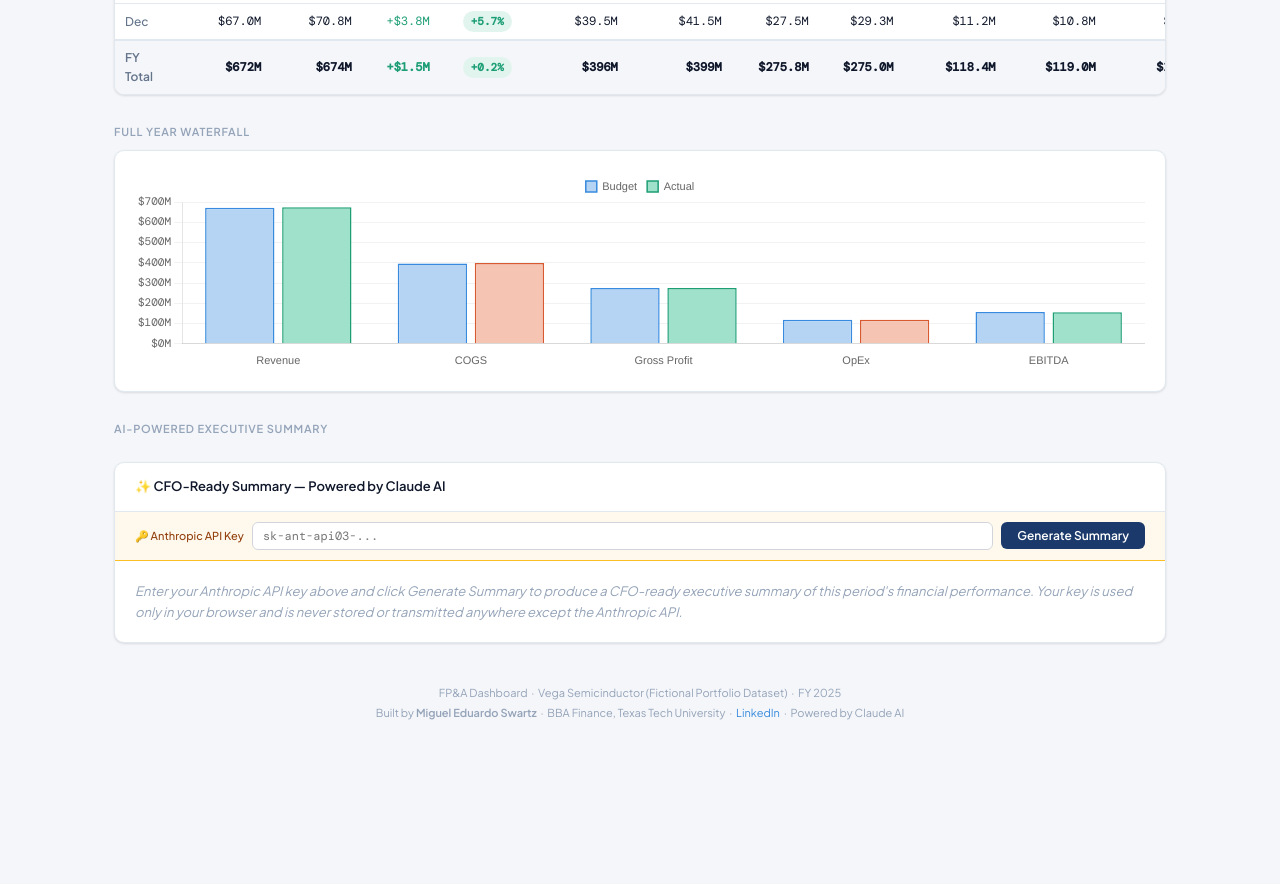
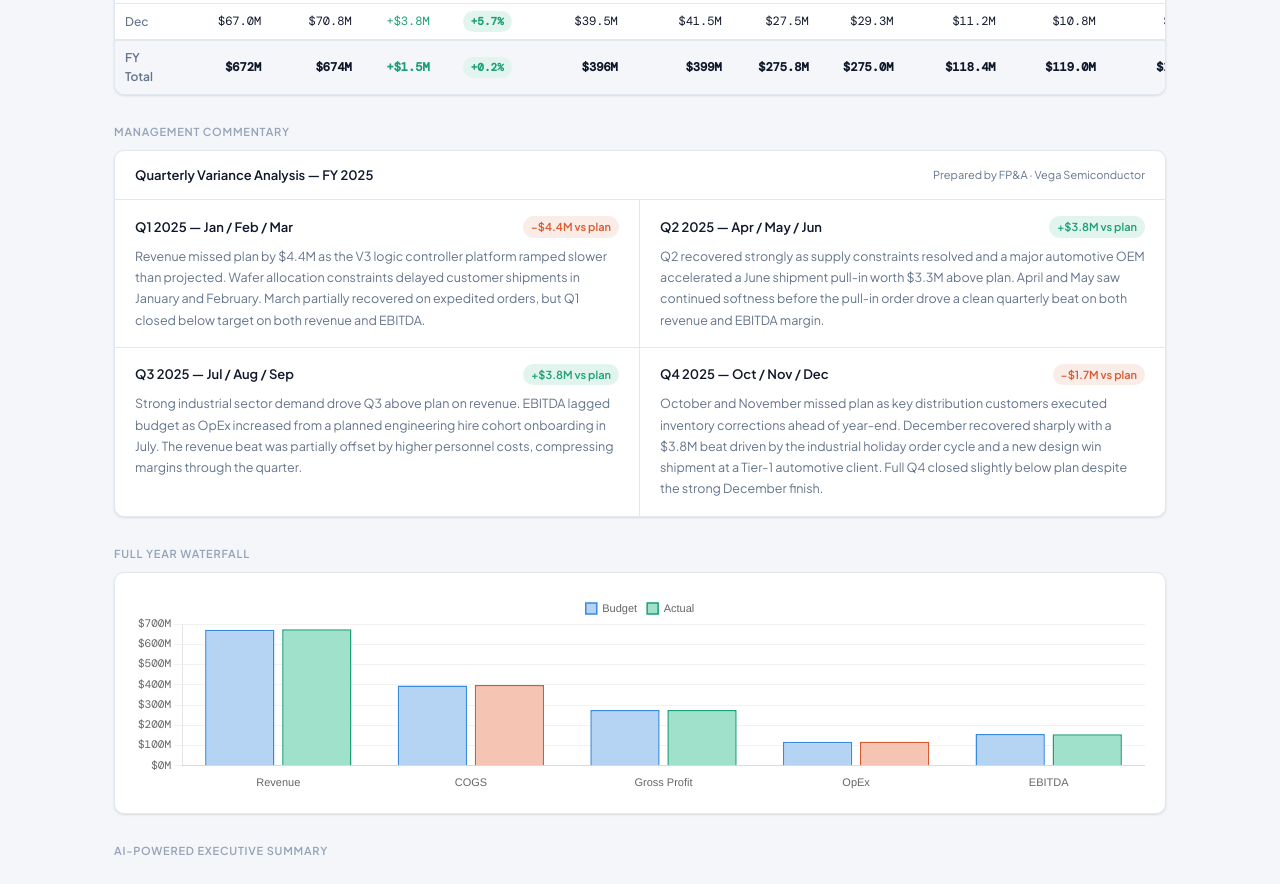
Before and after one commit to miguel-swartz/fpa-dashboard-portfolio, a plain HTML site: page index.html in a window 1280 px wide. Shown: the part 859-1743 px from the top of the page. Before the commit the page ends 1630 px from the top, so only its background shows below. Drawn offline with nearby package versions, Linux system fonts and the light colour scheme.

Commit message:
Add quarterly management commentary

```diff
--- a/index.html
+++ b/index.html
@@ -336,6 +336,43 @@
   </div>
 
   <!-- ── Revenue + Margin mini cards ── -->
+  <p class="section-title" style="margin-top:1.75rem">Management Commentary</p>
+<div class="card">
+  <div class="card-header">
+    <span class="card-title">Quarterly Variance Analysis — FY 2025</span>
+    <span style="font-size:11px;color:var(--muted)">Prepared by FP&A · Vega Semiconductor</span>
+  </div>
+  <div style="display:grid;grid-template-columns:1fr 1fr;gap:0;">
+    <div style="padding:1rem 1.25rem;border-right:1px solid var(--border);border-bottom:1px solid var(--border);">
+      <div style="display:flex;justify-content:space-between;align-items:center;margin-bottom:8px;">
+        <span style="font-size:13px;font-weight:600;color:var(--text)">Q1 2025 — Jan / Feb / Mar</span>
+        <span style="font-size:11px;padding:2px 8px;border-radius:99px;background:var(--red-lt);color:var(--red);font-weight:600;">−$4.4M vs plan</span>
+      </div>
+      <p style="font-size:12.5px;color:var(--muted);line-height:1.7;margin:0;">Revenue missed plan by $4.4M as the V3 logic controller platform ramped slower than projected. Wafer allocation constraints delayed customer shipments in January and February. March partially recovered on expedited orders, but Q1 closed below target on both revenue and EBITDA.</p>
+    </div>
+    <div style="padding:1rem 1.25rem;border-bottom:1px solid var(--border);">
+      <div style="display:flex;justify-content:space-between;align-items:center;margin-bottom:8px;">
+        <span style="font-size:13px;font-weight:600;color:var(--text)">Q2 2025 — Apr / May / Jun</span>
+        <span style="font-size:11px;padding:2px 8px;border-radius:99px;background:var(--green-lt);color:var(--green);font-weight:600;">+$3.8M vs plan</span>
+      </div>
+      <p style="font-size:12.5px;color:var(--muted);line-height:1.7;margin:0;">Q2 recovered strongly as supply constraints resolved and a major automotive OEM accelerated a June shipment pull-in worth $3.3M above plan. April and May saw continued softness before the pull-in order drove a clean quarterly beat on both revenue and EBITDA margin.</p>
+    </div>
+    <div style="padding:1rem 1.25rem;border-right:1px solid var(--border);">
+      <div style="display:flex;justify-content:space-between;align-items:center;margin-bottom:8px;">
+        <span style="font-size:13px;font-weight:600;color:var(--text)">Q3 2025 — Jul / Aug / Sep</span>
+        <span style="font-size:11px;padding:2px 8px;border-radius:99px;background:var(--green-lt);color:var(--green);font-weight:600;">+$3.8M vs plan</span>
+      </div>
+      <p style="font-size:12.5px;color:var(--muted);line-height:1.7;margin:0;">Strong industrial sector demand drove Q3 above plan on revenue. EBITDA lagged budget as OpEx increased from a planned engineering hire cohort onboarding in July. The revenue beat was partially offset by higher personnel costs, compressing margins through the quarter.</p>
+    </div>
+    <div style="padding:1rem 1.25rem;">
+      <div style="display:flex;justify-content:space-between;align-items:center;margin-bottom:8px;">
+        <span style="font-size:13px;font-weight:600;color:var(--text)">Q4 2025 — Oct / Nov / Dec</span>
+        <span style="font-size:11px;padding:2px 8px;border-radius:99px;background:var(--red-lt);color:var(--red);font-weight:600;">−$1.7M vs plan</span>
+      </div>
+      <p style="font-size:12.5px;color:var(--muted);line-height:1.7;margin:0;">October and November missed plan as key distribution customers executed inventory corrections ahead of year-end. December recovered sharply with a $3.8M beat driven by the industrial holiday order cycle and a new design win shipment at a Tier-1 automotive client. Full Q4 closed slightly below plan despite the strong December finish.</p>
+    </div>
+  </div>
+</div>
   <p class="section-title" style="margin-top:1.75rem">Full Year Waterfall</p>
   <div class="card">
     <div class="card-body">
```
